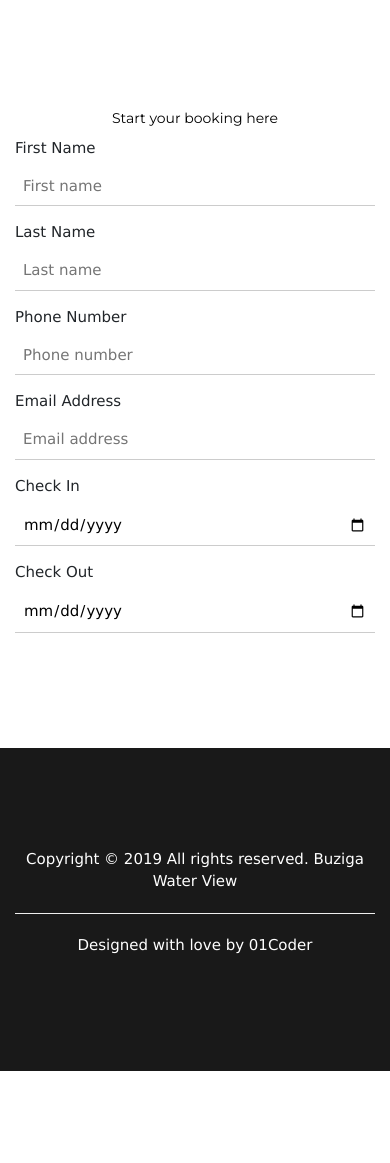
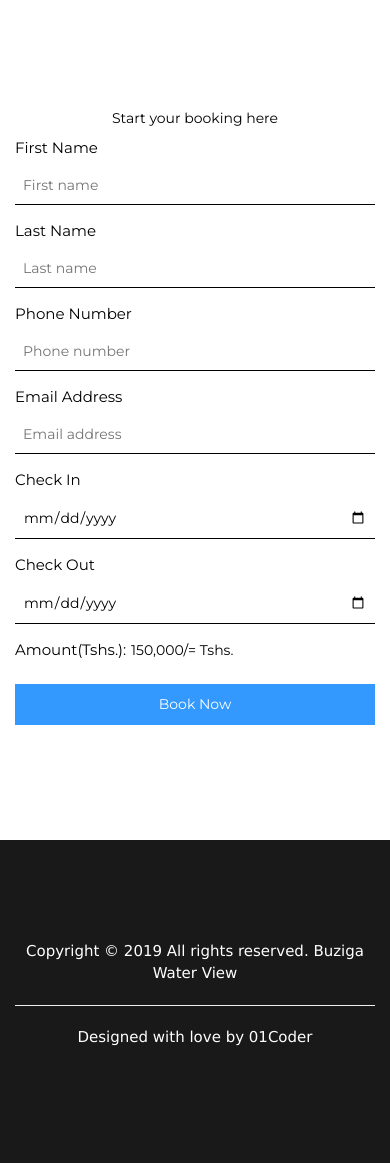
Before and after one commit to irabi01/apartment_web, a Django app: a page that uses apartment/templates/apartment/booking.html in a window 390 px wide. Shown: the part 718-1881 px from the top of the page. Before the commit the page ends 1789 px from the top, so only its background shows below. Run offline with Django 3.2, Linux system fonts and the light colour scheme; data comes from the database, SQL or seed files in the repository; some libraries are stand-ins or nearby versions.

Commit message:
add css and buttton booking

```diff
--- a/apartment/static/css/css.css
+++ b/apartment/static/css/css.css
@@ -472,3 +472,55 @@
   color: #000;
   font-family: 'Montserrat', sans-serif;
 }
+.booking .right_side form label{
+  font-size: 15px;
+  text-align: center;
+  color: #000;
+  font-family: 'Montserrat', sans-serif;
+}
+.booking .right_side form input[type = text]{
+  font-size: 14px;
+  text-align: justify;
+  color: #000;
+  font-family: 'Montserrat', sans-serif;
+  border-bottom: 1px solid #000;
+}
+.booking .right_side form input[type = number]{
+  font-size: 14px;
+  text-align: justify;
+  color: #000;
+  font-family: 'Montserrat', sans-serif;
+  border-bottom: 1px solid #000;
+}
+.booking .right_side form input[type = email]{
+  font-size: 14px;
+  text-align: justify;
+  color: #000;
+  font-family: 'Montserrat', sans-serif;
+  border-bottom: 1px solid #000;
+}
+.booking .right_side form input[type = date]{
+  font-size: 14px;
+  text-align: justify;
+  color: #000;
+  font-family: 'Montserrat', sans-serif;
+  border-bottom: 1px solid #000;
+}
+.booking .right_side form span{
+  font-size: 14px;
+  text-align: justify;
+  color: #000;
+  font-family: 'Montserrat', sans-serif;
+}
+.booking .right_side form button{
+  border-radius: 0px;
+  border: none;
+  font-family: 'Montserrat', sans-serif;
+  font-size: 14px;
+  background: #3399ff;
+  color: #fff;
+  padding: 10px 30px;
+  outline: none;
+  text-transform: capitalize;
+  width: 100%;
+}
--- a/apartment/templates/apartment/booking.html
+++ b/apartment/templates/apartment/booking.html
@@ -57,6 +57,21 @@
                     </div>
                   </div>
                 </div>
+                <div class="row">
+                  <div class="col-md-6">
+                    <div class="form-group">
+                      <label for="">Amount(Tshs.):</label>
+                      <span class="total_amount">150,000/= Tshs.</span>
+                      <input type="hidden" name="" value=""
+                      class="w3-input">
+                    </div>
+                  </div>
+                  <div class="col-md-6">
+                    <div class="form-group">
+                      <button type="submit" class="btn btn-sm btn_booking" name="button">Book now</button>
+                    </div>
+                  </div>
+                </div>
               </div>
             </form>
           </div>
```
